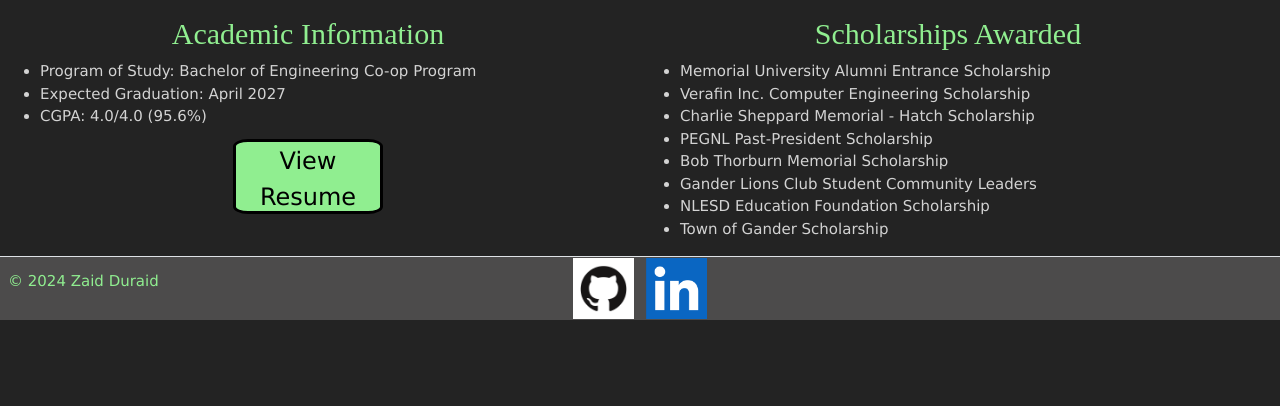
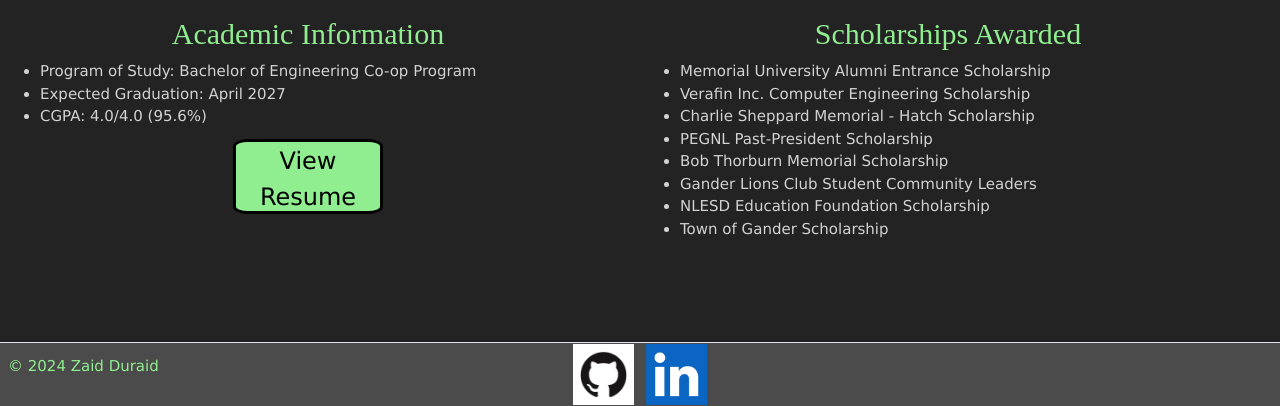
Before and after one commit to Zaid-Duraid/resume_site, a website: page about.html in a window 1280 px wide. Shown: the part 394-800 px from the top of the page. Drawn offline with nearby package versions, Linux system fonts and the light colour scheme.

Commit message:
fix: fixed footer to bottom in about and experience page

```diff
--- a/about.html
+++ b/about.html
@@ -85,7 +85,7 @@
     </main>
 
     <!-- Include footer -->
-    <div id="footer-placeholder"></div>
+    <div id="footer-placeholder" class="fixed-bottom"></div>
 
     <script src="main.js"></script>
 </body>
```
Also changed, not shown: experience.html (+1 -1 lines).
